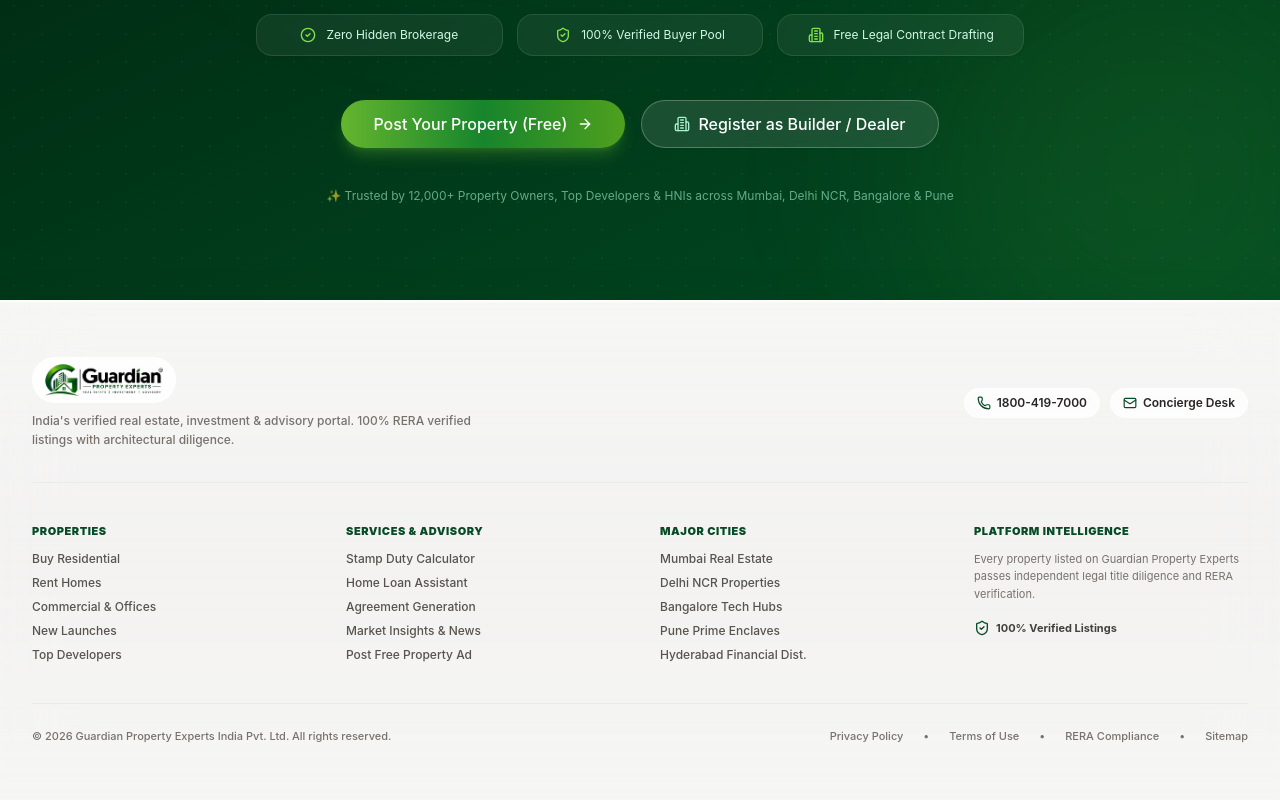
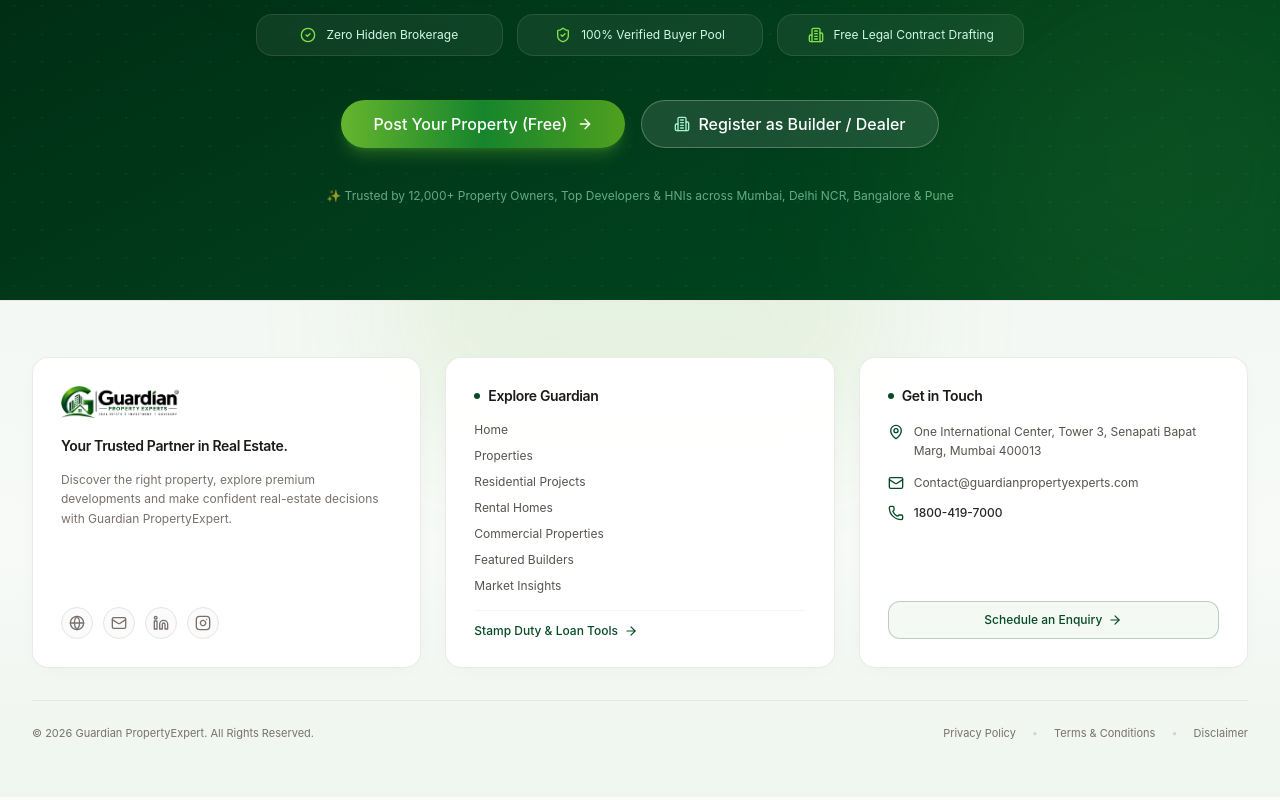
Before and after one commit to harshikakukreja0/Guardian-property-experts, a Next.js app: page / in a window 1280 px wide. Shown: the part 6035-6835 px from the top of the page. Built offline with nearby package versions, Linux system fonts and the light colour scheme; no server answers.

Commit message:
design(footer): redesign MainFooter with three-column minimal card layout

```diff
--- a/src/components/common/MainFooter.tsx
+++ b/src/components/common/MainFooter.tsx
@@ -1,128 +1,207 @@
 import React from "react";
 import Link from "next/link";
 import Image from "next/image";
-import { Phone, Mail, MapPin, ShieldCheck } from "lucide-react";
+import {
+  Phone,
+  Mail,
+  MapPin,
+  ArrowRight,
+  Linkedin,
+  Instagram,
+  Globe,
+} from "lucide-react";
+
+const EXPLORE_LINKS = [
+  { label: "Home", href: "/" },
+  { label: "Properties", href: "/buy" },
+  { label: "Residential Projects", href: "/projects" },
+  { label: "Rental Homes", href: "/rent" },
+  { label: "Commercial Properties", href: "/commercial" },
+  { label: "Featured Builders", href: "/builders" },
+  { label: "Market Insights", href: "/news" },
+];
 
 export function MainFooter() {
   return (
-    <footer className="relative bg-gradient-to-b from-stone-100/85 via-stone-200/40 to-stone-100/95 backdrop-blur-2xl border-t border-white/70 shadow-[inset_0_1px_1px_rgba(255,255,255,0.8),0_-10px_35px_rgba(0,0,0,0.03)] text-stone-700 text-xs">
-      {/* Apple-style glossy top highlight line */}
-      <div className="absolute inset-x-0 top-0 h-[1px] bg-gradient-to-r from-transparent via-white to-transparent pointer-events-none" />
+    <footer className="relative overflow-hidden bg-gradient-to-b from-[#F4F8F4] via-[#F7FAF7] to-[#EFF5EF] border-t border-stone-200/80 text-stone-700 text-xs">
+      {/* Subtle ambient Guardian green glow */}
+      <div
+        aria-hidden="true"
+        className="pointer-events-none absolute -top-24 left-1/2 -translate-x-1/2 w-[520px] h-[220px] rounded-full bg-[#65B52E]/10 blur-3xl"
+      />
 
-      <div className="max-w-7xl mx-auto px-4 sm:px-6 lg:px-8 py-10 sm:py-14 space-y-10">
-        {/* Top Minimal Brand Row */}
-        <div className="flex flex-col sm:flex-row sm:items-center justify-between gap-6 pb-8 border-b border-stone-200/70">
-          <div className="space-y-2">
-            <Link href="/" className="inline-block group" title="Guardian Property Experts Home">
-              <div className="relative inline-flex items-center px-3 py-1.5 rounded-full bg-white/90 backdrop-blur-md shadow-xs border border-white/90 transition-transform duration-150 group-hover:scale-[1.02]">
-                <div className="relative h-7 sm:h-8 w-[105px] sm:w-[118px]">
+      <div className="relative max-w-7xl mx-auto px-4 sm:px-6 lg:px-8 py-10 sm:py-14 space-y-8">
+        {/* Three-Column Card Layout */}
+        <div className="grid grid-cols-1 md:grid-cols-2 lg:grid-cols-3 gap-5 sm:gap-6 items-stretch">
+          {/* Column 1: Brand Identity */}
+          <div className="md:col-span-2 lg:col-span-1 bg-white/95 rounded-2xl border border-stone-200/80 shadow-[0_4px_24px_-8px_rgba(0,0,0,0.05)] p-6 sm:p-7 flex flex-col justify-between space-y-5">
+            <div className="space-y-3.5">
+              <Link
+                href="/"
+                className="inline-block group"
+                title="Guardian PropertyExpert Home"
+              >
+                <div className="relative h-8 w-[122px] transition-transform duration-150 group-hover:scale-[1.02]">
                   <Image
                     src="/logo/guardian-logo-tight.png"
-                    alt="Guardian Property Experts"
+                    alt="Guardian PropertyExpert"
                     fill
-                    sizes="(max-width: 640px) 105px, 118px"
-                    className="object-contain object-center"
+                    sizes="122px"
+                    className="object-contain object-left"
                   />
                 </div>
-              </div>
               </Link>
-            <p className="text-stone-500 text-xs max-w-md font-medium leading-relaxed">
-              India&apos;s verified real estate, investment &amp; advisory portal. 100% RERA verified listings with architectural diligence.
+
+              <h3 className="text-sm font-semibold text-stone-900 tracking-tight">
+                Your Trusted Partner in Real Estate.
+              </h3>
+
+              <p className="text-xs text-stone-500 font-normal leading-relaxed">
+                Discover the right property, explore premium developments and make
+                confident real-estate decisions with Guardian PropertyExpert.
               </p>
             </div>
 
-          {/* Quick Contact & Helpline Glass Capsules */}
-          <div className="flex flex-wrap items-center gap-2.5">
+            {/* Subtle Social / Platform Icon Containers */}
+            <div className="flex items-center gap-2.5 pt-1">
+              <Link
+                href="/"
+                aria-label="Guardian PropertyExpert Website"
+                className="w-8 h-8 rounded-lg border border-stone-200 bg-stone-50/70 hover:border-[#064B25]/40 hover:bg-[#F0F7F0] hover:text-[#064B25] flex items-center justify-center text-stone-500 transition-colors"
+              >
+                <Globe className="w-4 h-4" />
+              </Link>
               <a
-              href="tel:18004197000"
-              className="inline-flex items-center gap-1.5 px-3 py-1.5 rounded-full bg-white/80 hover:bg-white text-stone-800 hover:text-[#064B25] border border-white/80 shadow-2xs font-semibold backdrop-blur-sm transition text-xs"
+                href="mailto:Contact@guardianpropertyexperts.com"
+                aria-label="Email Guardian PropertyExpert"
+                className="w-8 h-8 rounded-lg border border-stone-200 bg-stone-50/70 hover:border-[#064B25]/40 hover:bg-[#F0F7F0] hover:text-[#064B25] flex items-center justify-center text-stone-500 transition-colors"
               >
-              <Phone className="w-3.5 h-3.5 text-[#064B25]" />
-              <span>1800-419-7000</span>
+                <Mail className="w-4 h-4" />
               </a>
-            <a
-              href="mailto:concierge@guardianpropertyexpert.com"
-              className="inline-flex items-center gap-1.5 px-3 py-1.5 rounded-full bg-white/80 hover:bg-white text-stone-800 hover:text-[#064B25] border border-white/80 shadow-2xs font-semibold backdrop-blur-sm transition text-xs"
+              <Link
+                href="/news"
+                aria-label="Guardian Research Updates"
+                className="w-8 h-8 rounded-lg border border-stone-200 bg-stone-50/70 hover:border-[#064B25]/40 hover:bg-[#F0F7F0] hover:text-[#064B25] flex items-center justify-center text-stone-500 transition-colors"
               >
-              <Mail className="w-3.5 h-3.5 text-[#064B25]" />
-              <span>Concierge Desk</span>
-            </a>
+                <Linkedin className="w-4 h-4" />
+              </Link>
+              <Link
+                href="/projects"
+                aria-label="Guardian Featured Developments"
+                className="w-8 h-8 rounded-lg border border-stone-200 bg-stone-50/70 hover:border-[#064B25]/40 hover:bg-[#F0F7F0] hover:text-[#064B25] flex items-center justify-center text-stone-500 transition-colors"
+              >
+                <Instagram className="w-4 h-4" />
+              </Link>
             </div>
           </div>
 
-        {/* Minimal Navigation Grid (4 Clean Columns) */}
-        <div className="grid grid-cols-1 min-[340px]:grid-cols-2 md:grid-cols-4 gap-6 sm:gap-10">
-          {/* Col 1: Properties */}
-          <div className="space-y-3">
-            <h4 className="text-[11px] font-black uppercase tracking-wider text-[#064B25]">
-              Properties
+          {/* Column 2: Quick Navigation */}
+          <nav
+            aria-label="Explore Guardian"
+            className="bg-white/95 rounded-2xl border border-stone-200/80 shadow-[0_4px_24px_-8px_rgba(0,0,0,0.05)] p-6 sm:p-7 flex flex-col justify-between space-y-4"
+          >
+            <div className="space-y-4">
+              <div className="flex items-center gap-2">
+                <span className="w-1.5 h-1.5 rounded-full bg-[#064B25]" />
+                <h4 className="text-sm font-semibold text-stone-900 tracking-tight">
+                  Explore Guardian
                 </h4>
-            <ul className="space-y-2 text-stone-600 font-medium">
-              <li><Link href="/buy" className="hover:text-[#064B25] transition">Buy Residential</Link></li>
-              <li><Link href="/rent" className="hover:text-[#064B25] transition">Rent Homes</Link></li>
-              <li><Link href="/commercial" className="hover:text-[#064B25] transition">Commercial &amp; Offices</Link></li>
-              <li><Link href="/projects" className="hover:text-[#064B25] transition">New Launches</Link></li>
-              <li><Link href="/builders" className="hover:text-[#064B25] transition">Top Developers</Link></li>
+              </div>
+
+              <ul className="grid grid-cols-1 min-[380px]:grid-cols-2 lg:grid-cols-1 gap-y-2.5 gap-x-4 text-xs font-normal text-stone-600">
+                {EXPLORE_LINKS.map((item) => (
+                  <li key={item.href}>
+                    <Link
+                      href={item.href}
+                      className="inline-flex items-center gap-1.5 hover:text-[#064B25] transition-colors group"
+                    >
+                      <span>{item.label}</span>
+                      <ArrowRight className="w-3 h-3 opacity-0 -translate-x-1 group-hover:opacity-100 group-hover:translate-x-0 transition-all text-[#064B25]" />
+                    </Link>
+                  </li>
+                ))}
               </ul>
             </div>
 
-          {/* Col 2: Services & Tools */}
-          <div className="space-y-3">
-            <h4 className="text-[11px] font-black uppercase tracking-wider text-[#064B25]">
-              Services &amp; Advisory
+            <div className="pt-3 border-t border-stone-100">
+              <Link
+                href="/services/stamp-duty"
+                className="inline-flex items-center gap-1.5 text-xs font-medium text-[#064B25] hover:text-[#003D1C] transition-colors"
+              >
+                <span>Stamp Duty &amp; Loan Tools</span>
+                <ArrowRight className="w-3.5 h-3.5" />
+              </Link>
+            </div>
+          </nav>
+
+          {/* Column 3: Contact Information */}
+          <div className="bg-white/95 rounded-2xl border border-stone-200/80 shadow-[0_4px_24px_-8px_rgba(0,0,0,0.05)] p-6 sm:p-7 flex flex-col justify-between space-y-5">
+            <div className="space-y-4">
+              <div className="flex items-center gap-2">
+                <span className="w-1.5 h-1.5 rounded-full bg-[#064B25]" />
+                <h4 className="text-sm font-semibold text-stone-900 tracking-tight">
+                  Get in Touch
                 </h4>
-            <ul className="space-y-2 text-stone-600 font-medium">
-              <li><Link href="/services/stamp-duty" className="hover:text-[#064B25] transition">Stamp Duty Calculator</Link></li>
-              <li><Link href="/services/home-loan" className="hover:text-[#064B25] transition">Home Loan Assistant</Link></li>
-              <li><Link href="/services/agreements" className="hover:text-[#064B25] transition">Agreement Generation</Link></li>
-              <li><Link href="/news" className="hover:text-[#064B25] transition">Market Insights &amp; News</Link></li>
-              <li><Link href="/submit-property" className="hover:text-[#064B25] transition">Post Free Property Ad</Link></li>
+              </div>
+
+              <ul className="space-y-3.5 text-xs text-stone-600 font-normal">
+                <li className="flex items-start gap-2.5">
+                  <MapPin className="w-4 h-4 text-[#064B25] shrink-0 mt-0.5" />
+                  <span className="leading-relaxed">
+                    One International Center, Tower 3, Senapati Bapat Marg, Mumbai 400013
+                  </span>
+                </li>
+
+                <li className="flex items-center gap-2.5">
+                  <Mail className="w-4 h-4 text-[#064B25] shrink-0" />
+                  <a
+                    href="mailto:Contact@guardianpropertyexperts.com"
+                    className="hover:text-[#064B25] transition-colors break-all"
+                  >
+                    Contact@guardianpropertyexperts.com
+                  </a>
+                </li>
+
+                <li className="flex items-center gap-2.5">
+                  <Phone className="w-4 h-4 text-[#064B25] shrink-0" />
+                  <a
+                    href="tel:18004197000"
+                    className="hover:text-[#064B25] font-medium text-stone-800 transition-colors"
+                  >
+                    1800-419-7000
+                  </a>
+                </li>
               </ul>
             </div>
 
-          {/* Col 3: Key Metros */}
-          <div className="space-y-3">
-            <h4 className="text-[11px] font-black uppercase tracking-wider text-[#064B25]">
-              Major Cities
-            </h4>
-            <ul className="space-y-2 text-stone-600 font-medium">
-              <li><Link href="/buy?city=Mumbai" className="hover:text-[#064B25] transition">Mumbai Real Estate</Link></li>
-              <li><Link href="/buy?city=Delhi%20NCR" className="hover:text-[#064B25] transition">Delhi NCR Properties</Link></li>
-              <li><Link href="/buy?city=Bangalore" className="hover:text-[#064B25] transition">Bangalore Tech Hubs</Link></li>
-              <li><Link href="/buy?city=Pune" className="hover:text-[#064B25] transition">Pune Prime Enclaves</Link></li>
-              <li><Link href="/buy?city=Hyderabad" className="hover:text-[#064B25] transition">Hyderabad Financial Dist.</Link></li>
-            </ul>
-          </div>
-
-          {/* Col 4: Trust & Verification */}
-          <div className="space-y-3">
-            <h4 className="text-[11px] font-black uppercase tracking-wider text-[#064B25]">
-              Platform Intelligence
-            </h4>
-            <p className="text-stone-500 text-[11px] leading-relaxed">
-              Every property listed on Guardian Property Experts passes independent legal title diligence and RERA verification.
-            </p>
-            <div className="pt-1 flex items-center gap-1.5 text-stone-700 font-bold text-[11px]">
-              <ShieldCheck className="w-4 h-4 text-[#064B25]" />
-              <span>100% Verified Listings</span>
+            <div className="pt-1">
+              <a
+                href="mailto:Contact@guardianpropertyexperts.com?subject=Property%20Advisory%20Enquiry"
+                className="inline-flex items-center justify-center gap-1.5 w-full py-2.5 px-4 rounded-xl border border-[#064B25]/25 bg-[#F0F7F0]/70 hover:bg-[#064B25] text-[#064B25] hover:text-white text-xs font-medium transition-colors"
+              >
+                <span>Schedule an Enquiry</span>
+                <ArrowRight className="w-3.5 h-3.5" />
+              </a>
             </div>
           </div>
         </div>
 
-        {/* Apple-Style Bottom Legal Bar */}
-        <div className="pt-6 border-t border-stone-200/70 flex flex-col md:flex-row items-center justify-between gap-4 text-[11px] text-stone-500 font-medium">
-          <p>
-            &copy; {new Date().getFullYear()} Guardian Property Experts India Pvt. Ltd. All rights reserved.
-          </p>
+        {/* Bottom Copyright Bar */}
+        <div className="pt-6 border-t border-stone-200/80 flex flex-col sm:flex-row items-center justify-between gap-3 text-[11px] text-stone-500 font-normal">
+          <p>&copy; 2026 Guardian PropertyExpert. All Rights Reserved.</p>
 
-          <div className="flex flex-wrap items-center gap-x-5 gap-y-1">
-            <Link href="#" className="hover:text-stone-800 transition">Privacy Policy</Link>
-            <span>&bull;</span>
-            <Link href="#" className="hover:text-stone-800 transition">Terms of Use</Link>
-            <span>&bull;</span>
-            <Link href="#" className="hover:text-stone-800 transition">RERA Compliance</Link>
-            <span>&bull;</span>
-            <Link href="#" className="hover:text-stone-800 transition">Sitemap</Link>
+          <div className="flex flex-wrap items-center justify-center gap-x-4 gap-y-1">
+            <Link href="/services/agreements" className="hover:text-stone-800 transition-colors">
+              Privacy Policy
+            </Link>
+            <span className="text-stone-300">&bull;</span>
+            <Link href="/services/agreements" className="hover:text-stone-800 transition-colors">
+              Terms &amp; Conditions
+            </Link>
+            <span className="text-stone-300">&bull;</span>
+            <Link href="/news?category=rera" className="hover:text-stone-800 transition-colors">
+              Disclaimer
+            </Link>
           </div>
         </div>
       </div>
```
Lines whose indentation alone changed are shown as unchanged.
